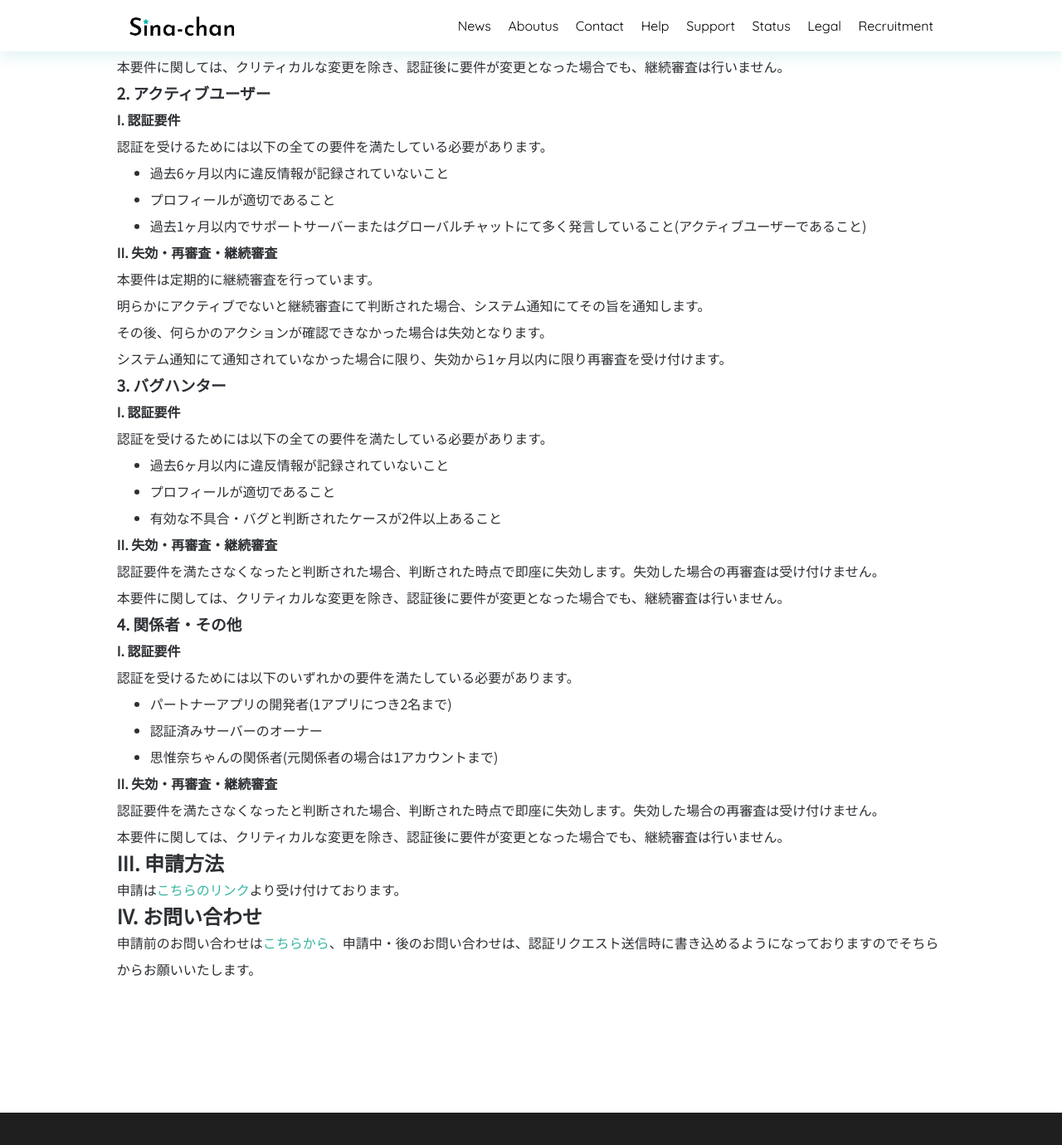
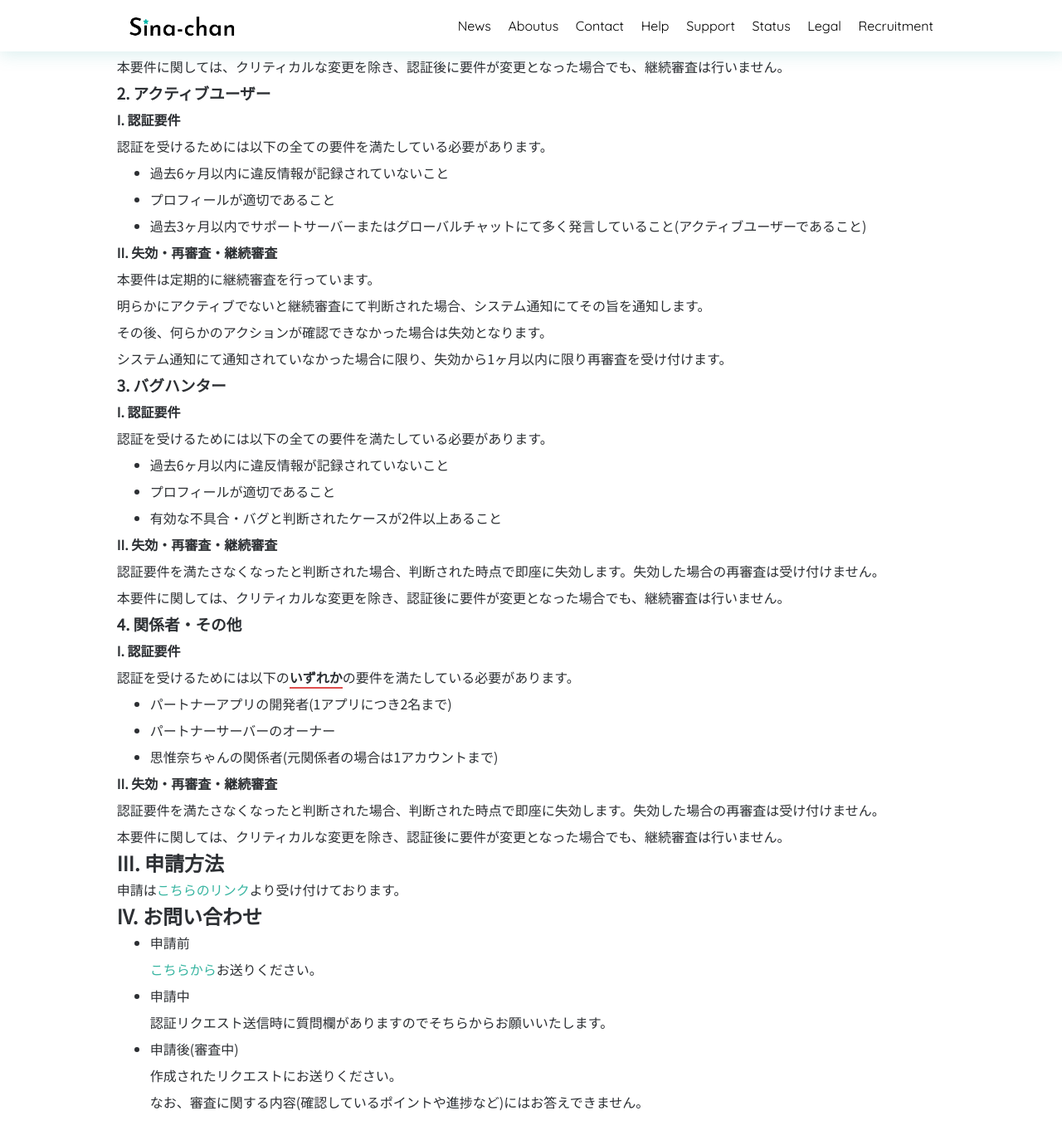
Before and after one commit to SinaKitagami/sinakitagami.github.io, a Jekyll site: the page built from _posts/legal/2023-05-14-partner-verify.md, in a window 1280 px wide and 1400 px high, scrolled down 1358 px. Shown: the top 1380 px of the window at 83% size. Built offline with Jekyll 4.4.1, drawn with Linux system fonts in a browser that asks for light colours; nearby versions of some CDN libraries; a script that is not in the unit is left out; some of the changed text lies outside the part shown.

Commit message:
edit partner-verify(final)

```diff
--- a/_posts/legal/2023-05-14-partner-verify.md
+++ b/_posts/legal/2023-05-14-partner-verify.md
@@ -29,14 +29,14 @@
 
 本要件に関しては、クリティカルな変更を除き、認証後に要件が変更となった場合でも、継続審査は行いません。
 
-## 2. 認証済みサーバー
+## 2. パートナーサーバー
 
 ### I. 認証要件
 
 認証を受けるためには以下の全ての要件を満たしている必要があります。
 
 - サーバーのモデレーションがしっかりと行われていること
-- メンバーが100人以上いること(アプリ(旧Bot)は除く)
+- メンバーが100人以上いること(アプリは除く)
 
 ### II. 失効・再審査・継続審査
 
@@ -75,7 +75,7 @@
 
 - 過去6ヶ月以内に違反情報が記録されていないこと
 - プロフィールが適切であること
-- 過去1ヶ月以内でサポートサーバーまたはグローバルチャットにて多く発言していること(アクティブユーザーであること)
+- 過去3ヶ月以内でサポートサーバーまたはグローバルチャットにて多く発言していること(アクティブユーザーであること)
 
 #### II. 失効・再審査・継続審査
 
@@ -107,10 +107,10 @@
 
 #### I. 認証要件
 
-認証を受けるためには以下のいずれかの要件を満たしている必要があります。
+認証を受けるためには以下の**いずれか**の要件を満たしている必要があります。
 
 - パートナーアプリの開発者(1アプリにつき2名まで)
-- 認証済みサーバーのオーナー
+- パートナーサーバーのオーナー
 - 思惟奈ちゃんの関係者(元関係者の場合は1アカウントまで)
 
 #### II. 失効・再審査・継続審査
@@ -121,8 +121,10 @@
 
 ## III. 申請方法
 
-申請は<a href="{{site.url}}/discord" class="a-orange">こちらのリンク</a>より受け付けております。
+申請は<a href="https://support.center.sina-chan.com/servicedesk/customer/portal/1/group/15/create/59" class="a-orange">こちらのリンク</a>より受け付けております。
 
 ## IV. お問い合わせ
 
-申請前のお問い合わせは<a href="{{site.url}}/discord" class="a-orange">こちらから</a>、申請中・後のお問い合わせは、認証リクエスト送信時に書き込めるようになっておりますのでそちらからお願いいたします。
+- 申請前<br><a href="https://support.center.sina-chan.com/servicedesk/customer/portal/1/group/15/create/17" class="a-orange">こちらから</a>お送りください。
+- 申請中<br>認証リクエスト送信時に質問欄がありますのでそちらからお願いいたします。
+- 申請後(審査中)<br>作成されたリクエストにお送りください。<br>なお、審査に関する内容(確認しているポイントや進捗など)にはお答えできません。
```
Also changed, not shown: other parts of _posts/legal/2023-05-14-partner-verify.md (+3 -3 lines).
